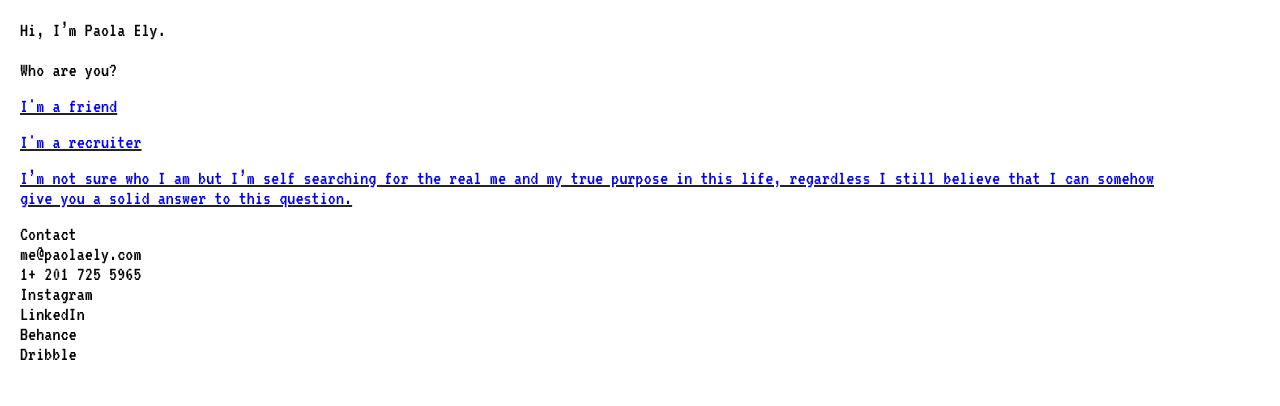
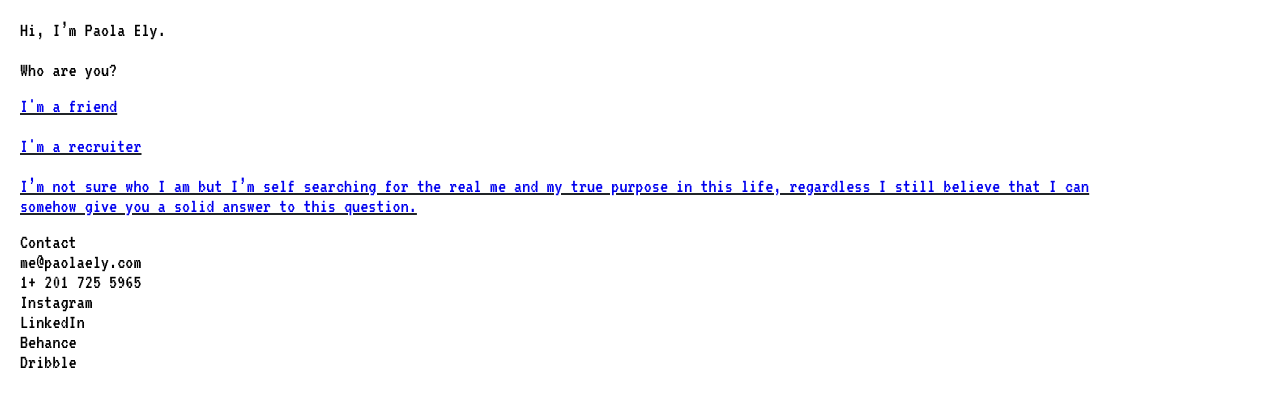
Before and after one commit to paola-palooza/paola-palooza.github.io, a website: page index.html in a window 1280 px wide. Drawn offline with Linux system fonts and the light colour scheme.

Commit message:
Add files via upload

```diff
--- a/css/main.css
+++ b/css/main.css
@@ -10,26 +10,21 @@ p {
 }
 
 .container {
-/*    margin-left: 249px;*/
     margin-top: 20px;
-    margin-left: 20px;
+    padding-left: 20px;
+    margin-left: 0px;
 }
 
 
 .zoom {
-    padding-left: 0px;
     margin-top: 10px;
     margin-bottom: 10px;
     transition: transform .2s; /* Animation */
     margin-bottom: 50px;
 }
 
-p.links {
-    line-height: 1;
-}
-
 .zoom:hover {
-    font-size: 20.5px;
+    font-size: 20.2px;
 }
 
 a {
--- a/index.html
+++ b/index.html
@@ -24,13 +24,15 @@
     <body>
         <div class="container">
             <div class="row">
+                <div class="col-lg">
                     <p>Hi, I’m Paola Ely.<br><br>
                         Who are you?
                     </p>
                         <u>
-                            <p class="links"><a href="#" class="zoom">I'm a friend</a></p>
-                            <p class="links"><a href="#" class="zoom">I'm a recruiter</a></p>
-                            <p class="links"><a href="#" class="zoom">I’m not sure who I am but I’m self searching for the real me and my true purpose in this life, regardless I still believe that I can somehow give you a solid answer to this question.</a></p>
+                            <p>
+                            <a href="#" class="zoom">I'm a friend<br><br></a>
+                            <a href="#" class="zoom">I'm a recruiter<br><br></a>
+                            <a href="#" class="zoom">I’m not sure who I am but I’m self searching for the real me and my true purpose in this life, regardless I still believe that I can somehow give you a solid answer to this question.</a></p>
                         </u>
                     <p>
                     Contact<br>
@@ -41,6 +43,7 @@
                     <a href="#" class="social">Behance<br></a>
                     <a href="#" class="social">Dribble<br></a>
                     </p>
+                </div>
             </div>
         </div>
     </body>
```
